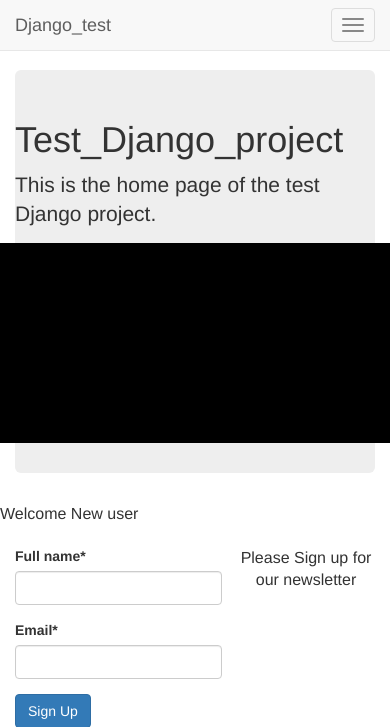
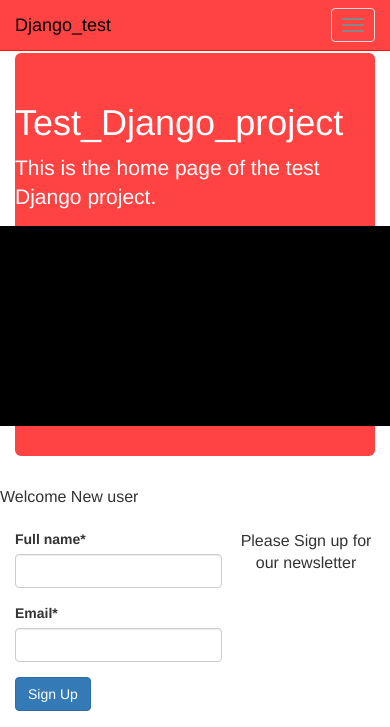
Before and after one commit to gtfletcher/Django_test, a Django app: page / in a window 390 px wide. Shown: the top 727 px of the page. Run offline with Django 3.2, Linux system fonts and the light colour scheme; some libraries are stand-ins or nearby versions.

Commit message:
Additional styles

```diff
--- a/static_files/our_static/css/custom.css
+++ b/static_files/our_static/css/custom.css
@@ -1,3 +1,8 @@
 .text-align-center{
   text-align:  center;
 }
+
+.jumbotron {
+    background-color:rgba(255, 0, 0, 0.74);
+    color: white
+}
--- a/static_files/our_static/css/navbar-static-top.css
+++ b/static_files/our_static/css/navbar-static-top.css
@@ -3,5 +3,18 @@ body {
 }
 
 .navbar-static-top {
-  margin-bottom: 19px;
+  margin-bottom: 2px;
+  background-color:rgba(255, 0, 0, 0.74);
+  border-color: rgba(255, 0, 0, 0.74);
+  color: #FFF;
 }
+
+.navbar-default .navbar-brand{
+ color:#FFF;
+
+}
+
+.navbar-default .navbar-brand:hover{
+ color:black;
+
+}
--- a/templates/home.html
+++ b/templates/home.html
@@ -9,7 +9,7 @@
     <div class="row">
         <div class='col-sm-6'>
             <h1> Test_Django_project </h1>
-            <p class="lead" style="text-align:left;"> This is the home page of the test Django project.</p>
+            <p class="lead" style="text-align:left; font-color: white"> This is the home page of the test Django project.</p>
         </div>
         <div class='col-sm-4' style="background-color:black;height:200px"></div>
 
@@ -18,6 +18,10 @@
 {%endblock  %}
 <style>
 {%block style%}
+.navbar-static-top {
+  margin-bottom: 2px;
+}
+
 
 {% endblock %}
 </style>
--- a/templates/navbar.html
+++ b/templates/navbar.html
@@ -12,17 +12,30 @@
         </div>
         <div id="navbar" class="navbar-collapse collapse">
           <ul class="nav navbar-nav">
-            <li><a href="{% url 'home' %}">Home</a></li>
-            <li><a href="{% url 'aboutus' %}">About Us</a></li>
-            <li><a href="{% url 'contact' %}">Contact Us</a></li>
+            <a class="navbar-brand" href="{% url 'home' %}" ><li> Home</li></a>
+            <a class="navbar-brand" href="{% url 'aboutus' %}" ><li> About Us</li></a>
+            <a class="navbar-brand" href="{% url 'contact' %}" ><li> Contact Us</li></a>
           </ul>
-          <ul class="nav navbar-nav navbar-right">
+
+            <ul class="nav navbar-nav navbar-right">
+            <!-- only show login bar if user is not logged in and we are not on the login page  -->
             {% if request.user.is_authenticated %}
-            <li class="active"><a href="{% url 'auth_logout' %}">Logout</a></li>
-
+                <li class="active"><a href="{% url 'auth_logout' %}" style='color:#FFF; background-color:rgba(255, 0, 0, 0.90);'>Logout</a></li>
             {% else %}
-            <li><a href="{% url 'registration_register' %}">Register</a></li>
-            <li class="active"><a href="{% url 'auth_login' %}">Login</a></li>
+                <!--  <li class="active"><a href="{% url 'auth_login' %}">Login</a></li>  -->
+                {% if not "accounts/login" in request.get_full_path %}
+                <form class ='navbar-form navbar-right' method='POST' action='{% url "auth_login" %}'>{% csrf_token %}
+                    <div class='form-group'>
+                        <!--   field type      form class        stored info name     empty_field_default     -->
+                        <input type='text'  class='form-control'  name='username'   placeholder='Username' />
+                    </div>
+                    <div class='form-group'>
+                        <input type='password' class='form-control' name='password' placeholder='Password' />
+                    </div>
+                    <button type='submit' class='btn btn-default' style='color:#FFF; background-color:rgba(255, 0, 0, 0.90); border-color:rgba(255, 0, 0, 0.90);'>Login</button>
+                </form>
+                {% endif%}
+                <li><a href="{% url 'registration_register' %}" style='color:#FFF; background-color:rgba(255, 0, 0, 0.90);'>Register</a></li>
             {% endif %}
 
           </ul>
```
Also changed, not shown: templates/base.html (+5 -2 lines), templates/registration/login.html (+11 -8 lines), db.sqlite3.
